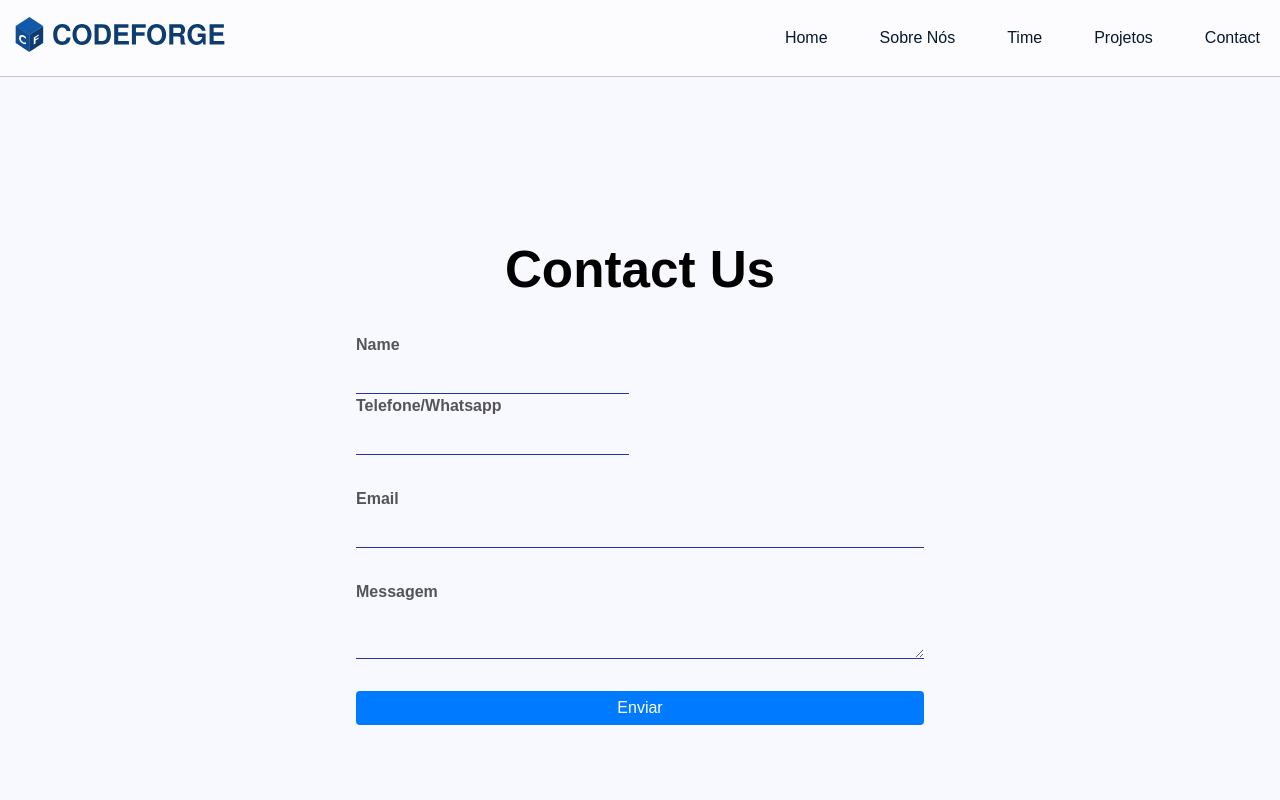
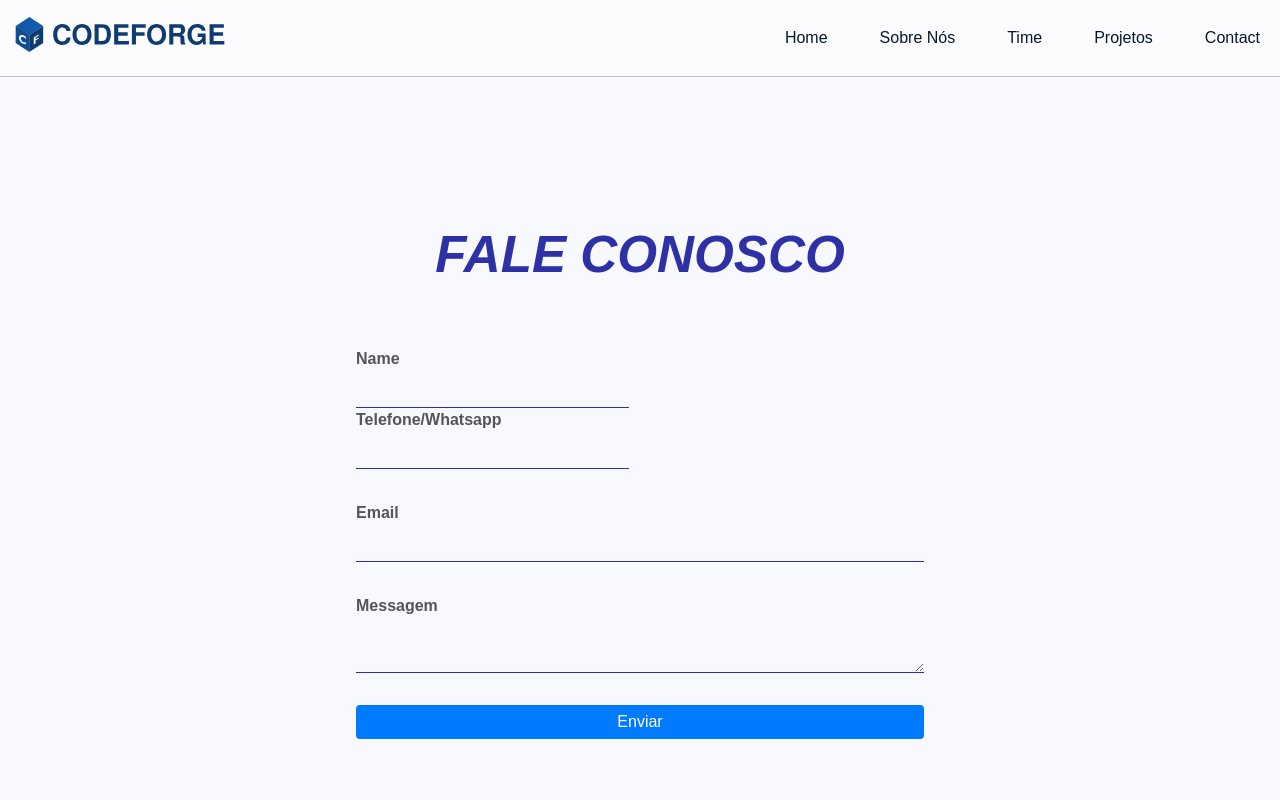
Before and after one commit to Code-Forge-Builders/codeforge-website, a React (Vite) app: page / in a window 1280 px wide. Shown: the top 800 px of the page. Built offline with nearby package versions, Linux system fonts and the light colour scheme; a web font is replaced by a local one.

Commit message:
style: fixed contact form title styling

```diff
--- a/src/pages/Home/Home.css
+++ b/src/pages/Home/Home.css
@@ -16,6 +16,14 @@
   min-height: 100vh;
   padding: 16px;
   box-sizing: border-box;
+}
+
+.contact-container h1 {
+  text-transform: uppercase;
+  margin-bottom: 4rem;
+  font-weight: bold;
+  font-style: italic;
+  color: #2e31a6
 }
 
 /* Estilo do formulário */
--- a/src/pages/Home/index.tsx
+++ b/src/pages/Home/index.tsx
@@ -8,7 +8,7 @@ function Home() {
       <div id="team"></div>
       <div className="contact-container" id="#contact">
         <div className="contact-container-tittle">
-          <h1>Contact Us</h1>
+          <h1>Fale conosco</h1>
         </div>
         <Form className="contact-container-form d-flex">
           <FormGroup className="d-flex justify-content-between first-form-line">
```
